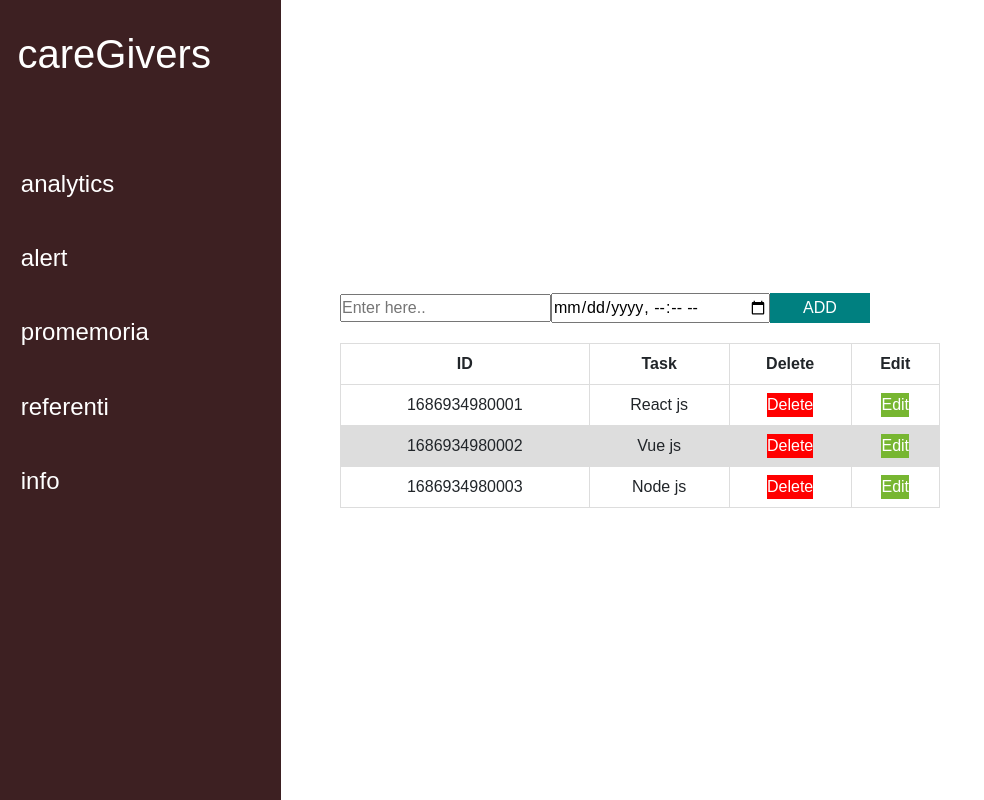
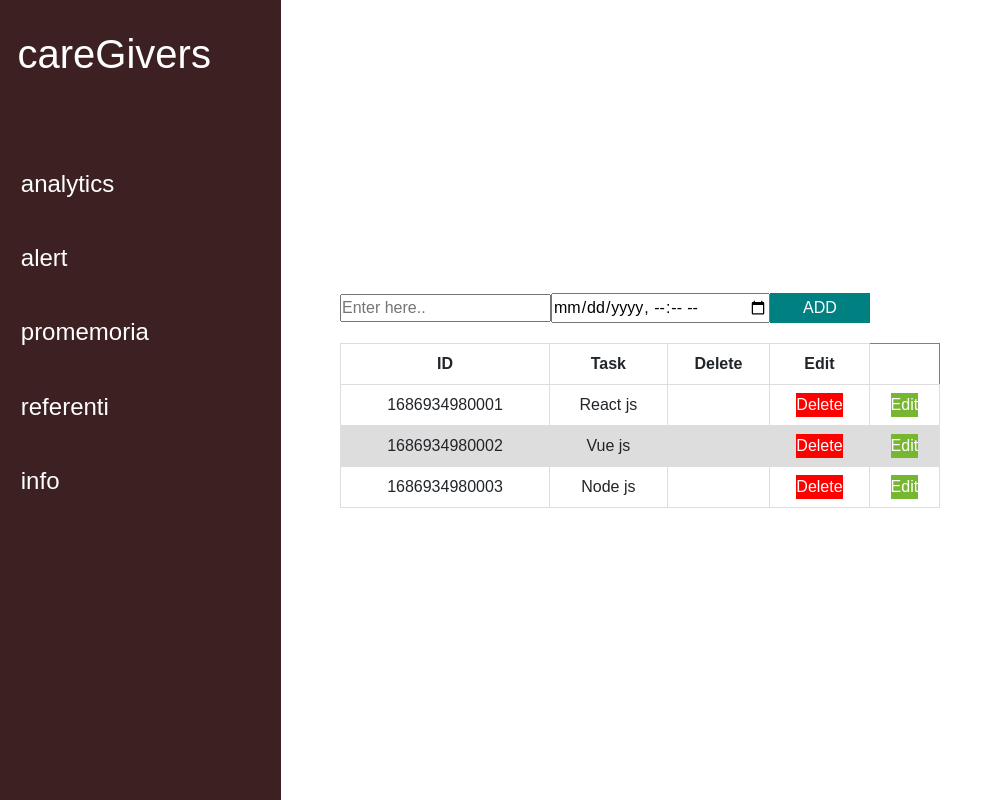
Before and after one commit to alessandroCassani/CareGivers, a Vue app in the folder vue_auth/: page /memos in a window 1280 px wide. Shown: the whole page, without its empty margins (0-984 px from the left). Built offline with nearby package versions, Linux system fonts and the light colour scheme.

Commit message:
aggiunta emmo con bug visualizzazione colonne

```diff
--- a/vue_auth/src/components/memos.vue
+++ b/vue_auth/src/components/memos.vue
@@ -23,6 +23,7 @@
                 <tr v-for="(task,index) in tasks" :key="index">
                     <td>{{task.id}}</td>
                     <td>{{task.name}}</td>
+                    <td> {{task.reminderTime}}</td>
 
                     <td>
                         <button class="del-btn" @click="deleteTask(index)">Delete</button>
@@ -39,10 +40,9 @@
     </template>
 
     <script>
-import Side_bar from './Side_bar.vue';
+    import Side_bar from './Side_bar.vue';
 
     export default {
-    name: "TodoApp",
     props: {
         msg: String,
     },
@@ -87,6 +87,7 @@ import Side_bar from './Side_bar.vue';
                 this.tasks.push({
                     name: this.task,
                     id: Date.now() + 4,
+                    reminderTime: this.reminderTime,
                 });
             }
         }
```
